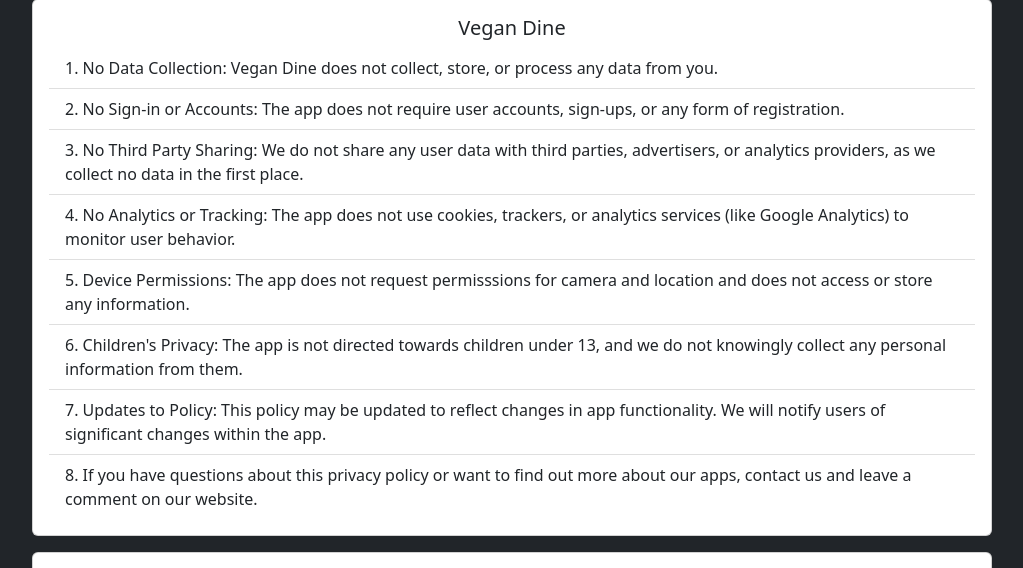
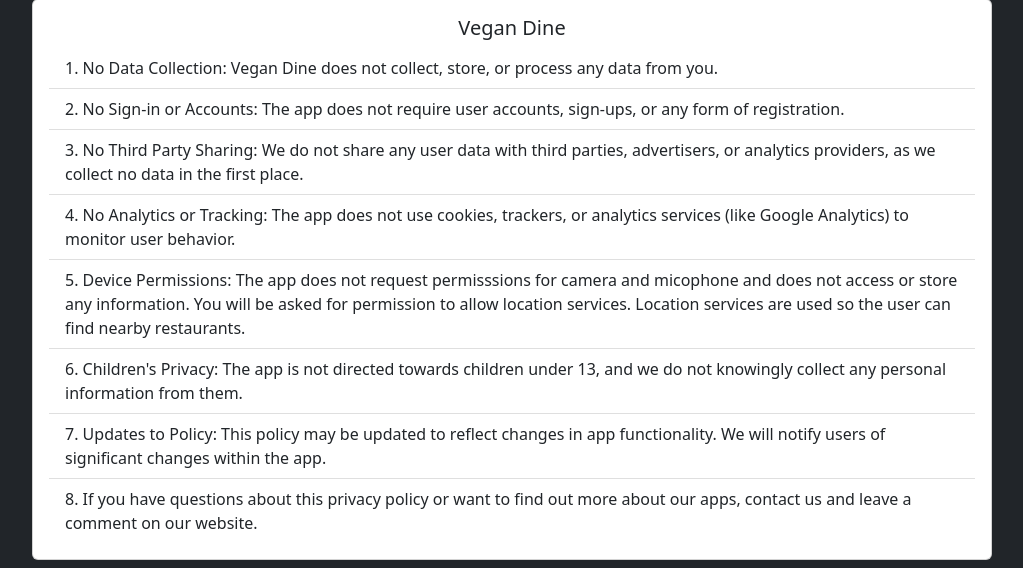
Before and after one commit to Rich4523/Richone-Designs, a Django app: page /privacy/ in a window 1280 px wide. Shown: the part 809-1377 px from the top of the page, without its empty margins (128-1151 px from the left). Run offline with Django 5.2, Linux system fonts and the light colour scheme; some libraries are stand-ins or nearby versions.

Commit message:
Privacy policy addition

```diff
--- a/info/templates/privacy.html
+++ b/info/templates/privacy.html
@@ -40,7 +40,7 @@
               <li class="list-group-item">No Sign-in or Accounts: The app does not require user accounts, sign-ups, or any form of registration.</li>
               <li class="list-group-item">No Third Party Sharing: We do not share any user data with third parties, advertisers, or analytics providers, as we collect no data in the first place.</li>
               <li class="list-group-item">No Analytics or Tracking: The app does not use cookies, trackers, or analytics services (like Google Analytics) to monitor user behavior.</li>
-              <li class="list-group-item">Device Permissions: The app does not request permisssions for camera and location  and does not access or store any information.</li>
+              <li class="list-group-item">Device Permissions: The app does not request permisssions for camera and micophone and does not access or store any information. You will be asked for permission to allow location services. Location services are used so the user can find nearby restaurants.</li>
               <li class="list-group-item">Children's Privacy: The app is not directed towards children under 13, and we do not knowingly collect any personal information from them.</li>
               <li class="list-group-item">Updates to Policy: This policy may be updated to reflect changes in app functionality. We will notify users of significant changes within the app.</li>
               <li class="list-group-item">If you have questions about this privacy policy or want to find out more about our apps, contact us and leave a comment on our website.</li>
```
